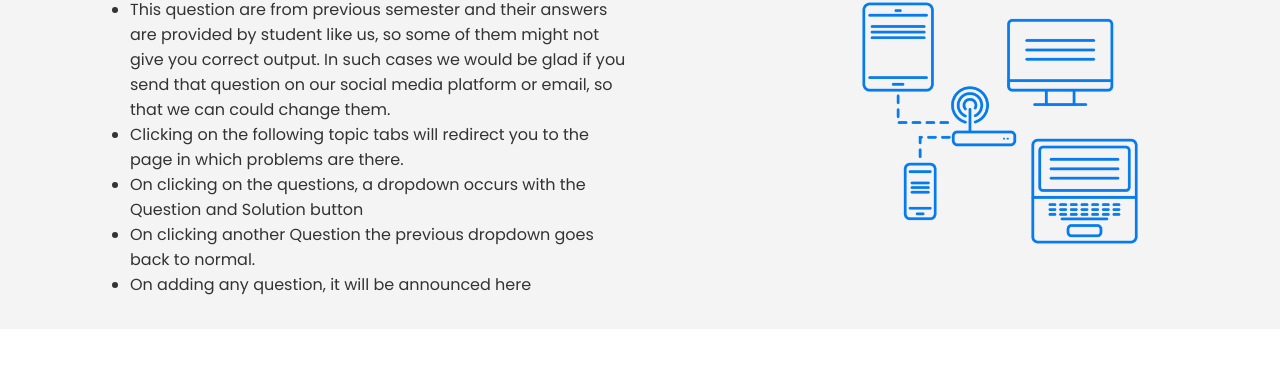
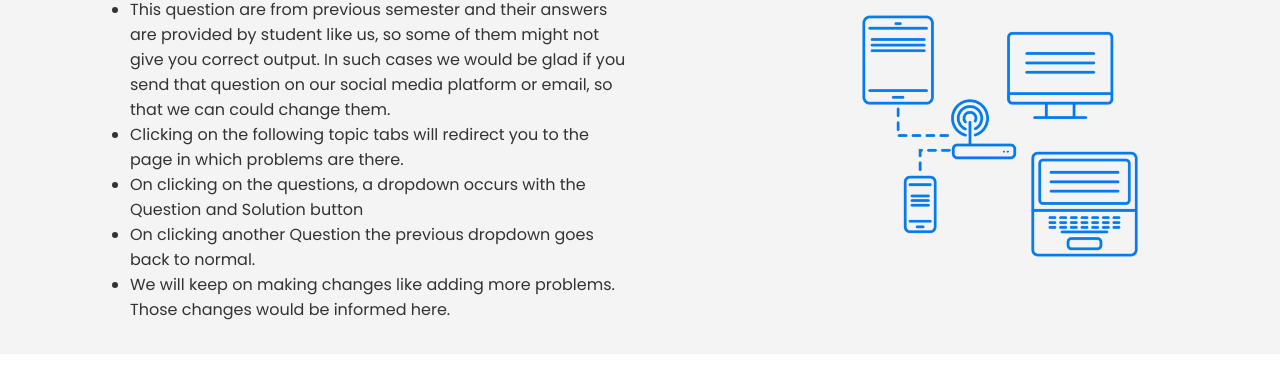
Before and after one commit to kodeinkgp/C-programming, a plain HTML site: page labprobs.html in a window 1280 px wide. Shown: the part 427-800 px from the top of the page. Drawn offline with Linux system fonts and the light colour scheme.

Commit message:
Update labprobs.html

```diff
--- a/labprobs.html
+++ b/labprobs.html
@@ -60,7 +60,7 @@
           <li>On clicking on the questions, a dropdown occurs with the Question and Solution button</li>
           <li>On clicking another Question the previous dropdown goes back to normal.
           </li>
-          <li>On adding any question, it will be announced here</li>
+          <li>We will keep on making changes like adding more problems. Those changes would be informed here.</li>
         </ul>
       </p>
   </div>
```
